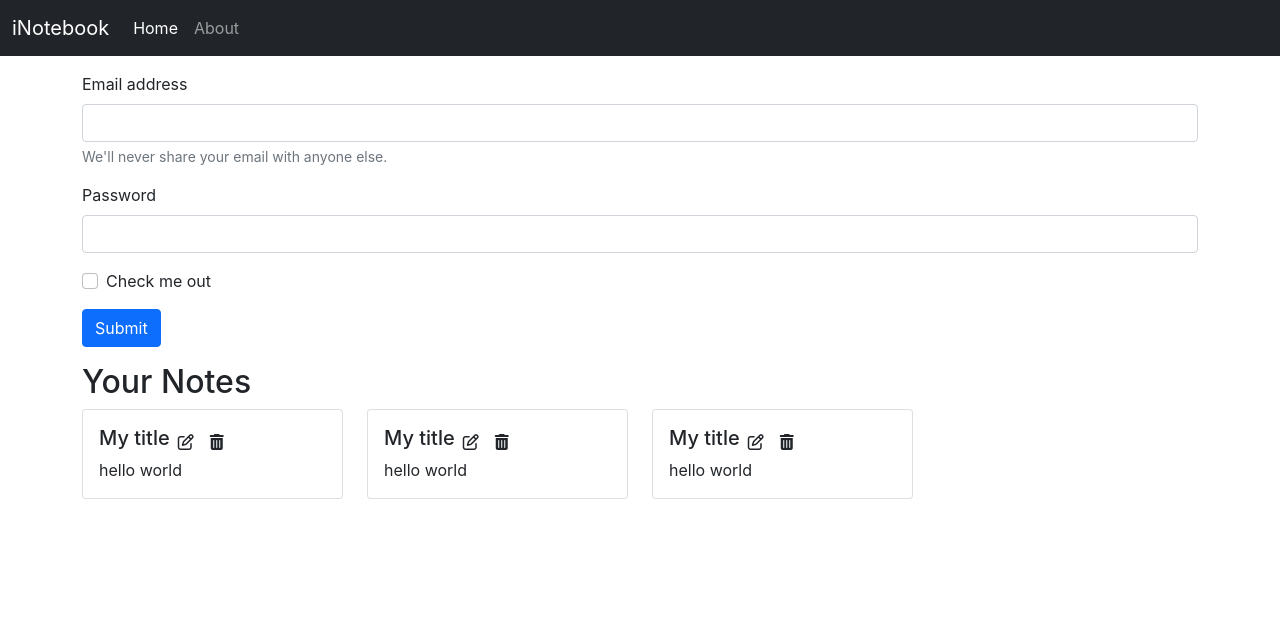
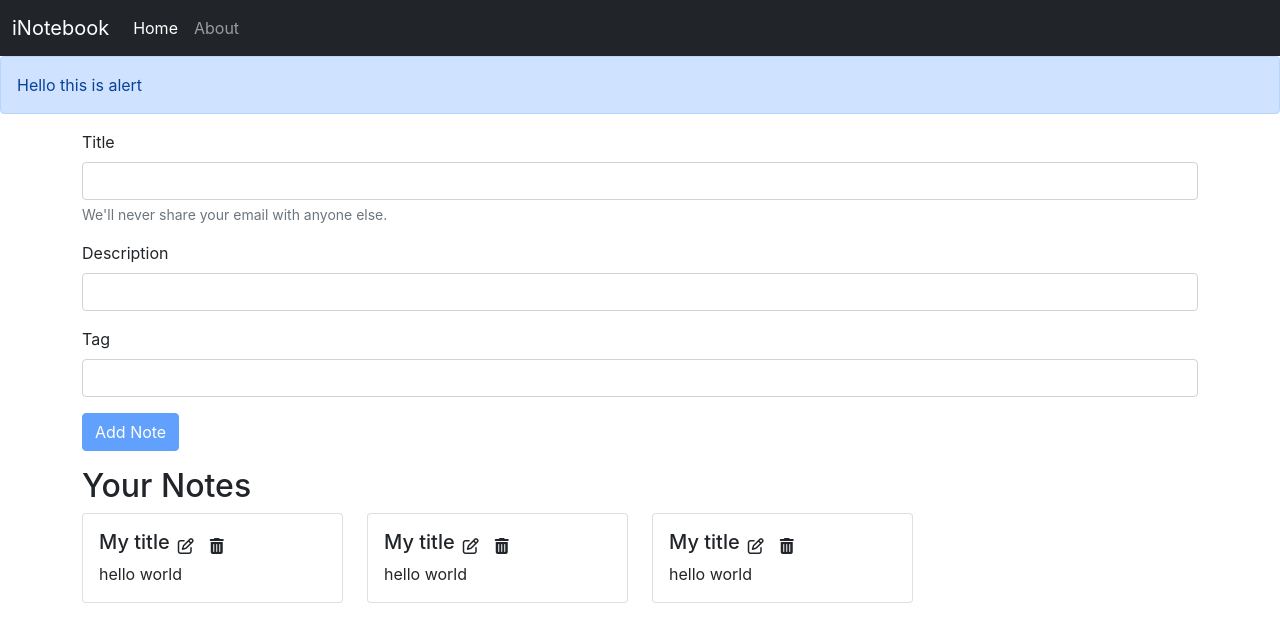
Before and after one commit to AshiwalKaran/iNotebook, a React (Create React App) app: page / in a window 1280 px wide. Shown: the top 642 px of the page. Built offline with nearby package versions, Linux system fonts and the light colour scheme.

Commit message:
16th-->Font awesome,Alert,addnote function in Notestate.js and AddNote.js component creation and defining onChange and onClick function in AddNote component

```diff
--- a/src/App.js
+++ b/src/App.js
@@ -9,6 +9,7 @@
 import Home from './components/Home';
 import About from './components/About';
 import NoteState from './context/notes/NoteState';
+import Alert from './components/Alert';
 
 function App() {
   return (
@@ -17,6 +18,7 @@
       <NoteState>
         <Router>
           <Navbar />
+          <Alert message="Hello this is alert"/>
           <Routes>
             <Route exact path='/' element={<Home />}></Route>
             <Route exact path='/about' element={<About />}></Route>
--- /dev/null
+++ b/src/components/AddNote.js
@@ -0,0 +1,48 @@
+import React, { useContext, useState } from 'react';
+import noteContext from '../context/notes/noteContext';
+
+const AddNote = () => {
+  const context=useContext(noteContext);
+  const {addNote}=context;
+
+  //State definition for Note
+  const [note, setNote] = useState({
+    title:'',description:'',tag:''
+  });
+
+  //Handleclick function fires when we try to add a Note from frontend
+  const handleClick=(event)=>{
+    event.preventDefault(); //to prevent the form to reload
+    addNote(note.title,note.description,note.tag);
+  }
+
+  //Onchange function -->The onchange event occurs when the value of an element has been changed.Onchange allows us to write in the inputs.
+  const onChange=(event)=>{
+    setNote({...note,[event.target.name]:event.target.value});
+  }
+
+
+  return (
+    <div className='my-3'>
+        <form className='my-3'>
+                <div className="mb-3">
+                    <label htmlFor="title" className="form-label">Title</label>
+                    <input type="text" className="form-control" id="title" aria-describedby="emailHelp" name="title" value={note.title} onChange={onChange} />
+                    <div id="emailHelp" className="form-text">We'll never share your email with anyone else.</div>
+                </div>
+                <div className="mb-3">
+                    <label htmlFor="description" className="form-label">Description</label>
+                    <input type="text" className="form-control" id="description" name="description" value={note.description} onChange={onChange}/>
+                </div>
+                <div className="mb-3">
+                    <label htmlFor="tag" className="form-label">Tag</label>
+                    <input type="text" className="form-control" id="tag" name="tag" value={note.tag} onChange={onChange}/>
+                </div>
+
+                <button disabled={note.title.length<5 || note.description.length<5 || note.tag.length<3} type="submit" className="btn btn-primary" onClick={handleClick}>Add Note</button>
+            </form>
+    </div>
+  )
+}
+
+export default AddNote
--- /dev/null
+++ b/src/components/Alert.js
@@ -0,0 +1,13 @@
+import React from 'react'
+
+const Alert = (props) => {
+    return (
+        <div>
+            <div className="alert alert-primary" role="alert">
+                {props.message}
+            </div>
+        </div>
+    )
+}
+
+export default Alert
--- a/src/components/Home.js
+++ b/src/components/Home.js
@@ -1,4 +1,5 @@
 import React from 'react';
+import AddNote from './AddNote';
 // import noteContext from '../context/notes/noteContext';
 import Notes from './Notes';
 
@@ -9,23 +10,7 @@
 
     return (
         <div className='container my-3'>
-            <form>
-                <div className="mb-3">
-                    <label htmlFor="exampleInputEmail1" className="form-label">Email address</label>
-                    <input type="email" className="form-control" id="exampleInputEmail1" aria-describedby="emailHelp" />
-                    <div id="emailHelp" className="form-text">We'll never share your email with anyone else.</div>
-                </div>
-                <div className="mb-3">
-                    <label htmlFor="exampleInputPassword1" className="form-label">Password</label>
-                    <input type="password" className="form-control" id="exampleInputPassword1" />
-                </div>
-                <div className="mb-3 form-check">
-                    <input type="checkbox" className="form-check-input" id="exampleCheck1" />
-                    <label className="form-check-label" htmlFor="exampleCheck1">Check me out</label>
-                </div>
-                <button type="submit" className="btn btn-primary">Submit</button>
-            </form>
-
+            <AddNote/>
             <Notes/>
         </div>
     )
--- a/src/context/notes/NoteState.js
+++ b/src/context/notes/NoteState.js
@@ -34,9 +34,25 @@
       ];
       const [notes, setNotes] = useState(notesInitial);
 
+      //Add a note
+      const addNote=(title,description,tag)=>{
+        //TO DO API CALL
+        console.log('Adding a new note');
+        const note={
+          "_id": "63ac025893ac5ea66369ba69",
+          "user": "63ac0014af7e4361a0e06f21",
+          "title": title,
+          "description": description,
+          "tag": tag,
+          "date": "2022-12-28T08:46:16.167Z",
+          "__v": 0
+        }
+        setNotes(notes.concat(note));
+      }
+
   return (
     //we are passing the state and update function to all the child components of Notestate
-    <NoteContext.Provider value={{notes,setNotes}}>
+    <NoteContext.Provider value={{notes,setNotes,addNote}}>
         {props.children}
     </NoteContext.Provider>
   )
```
